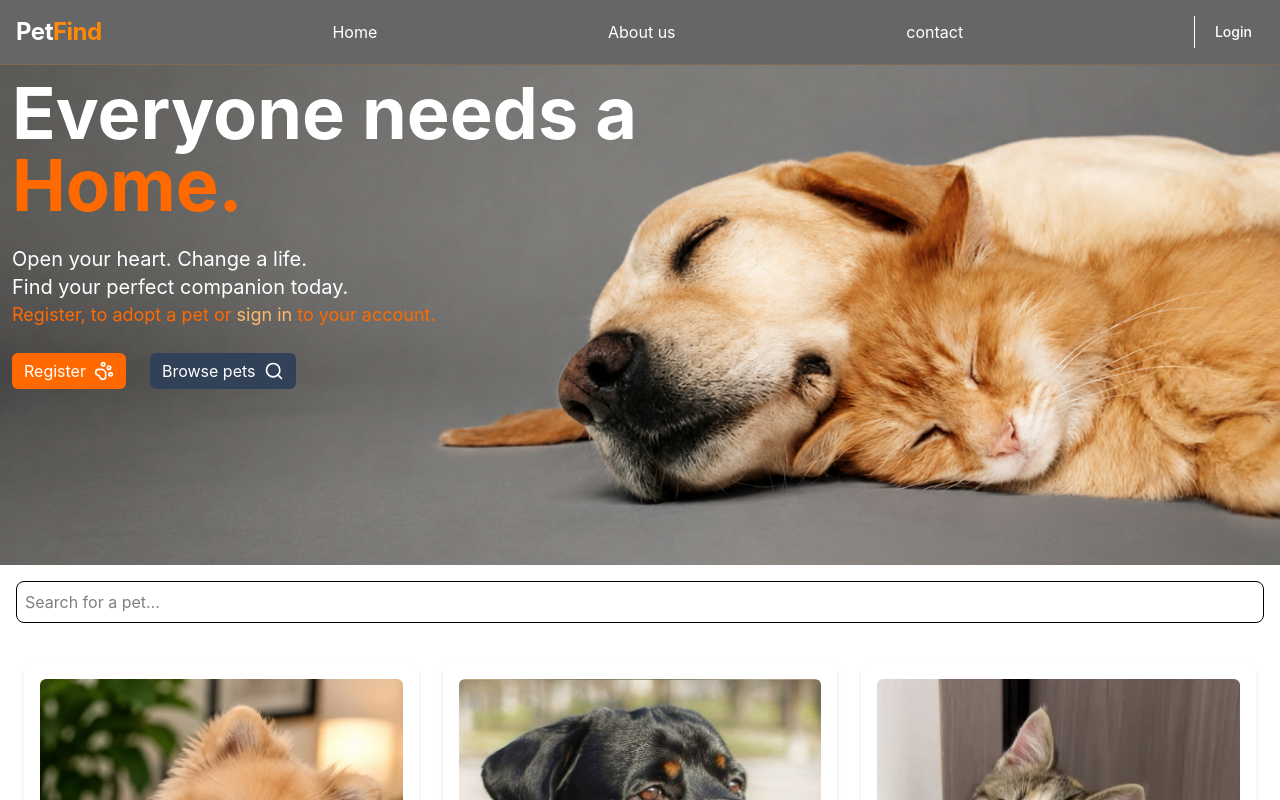
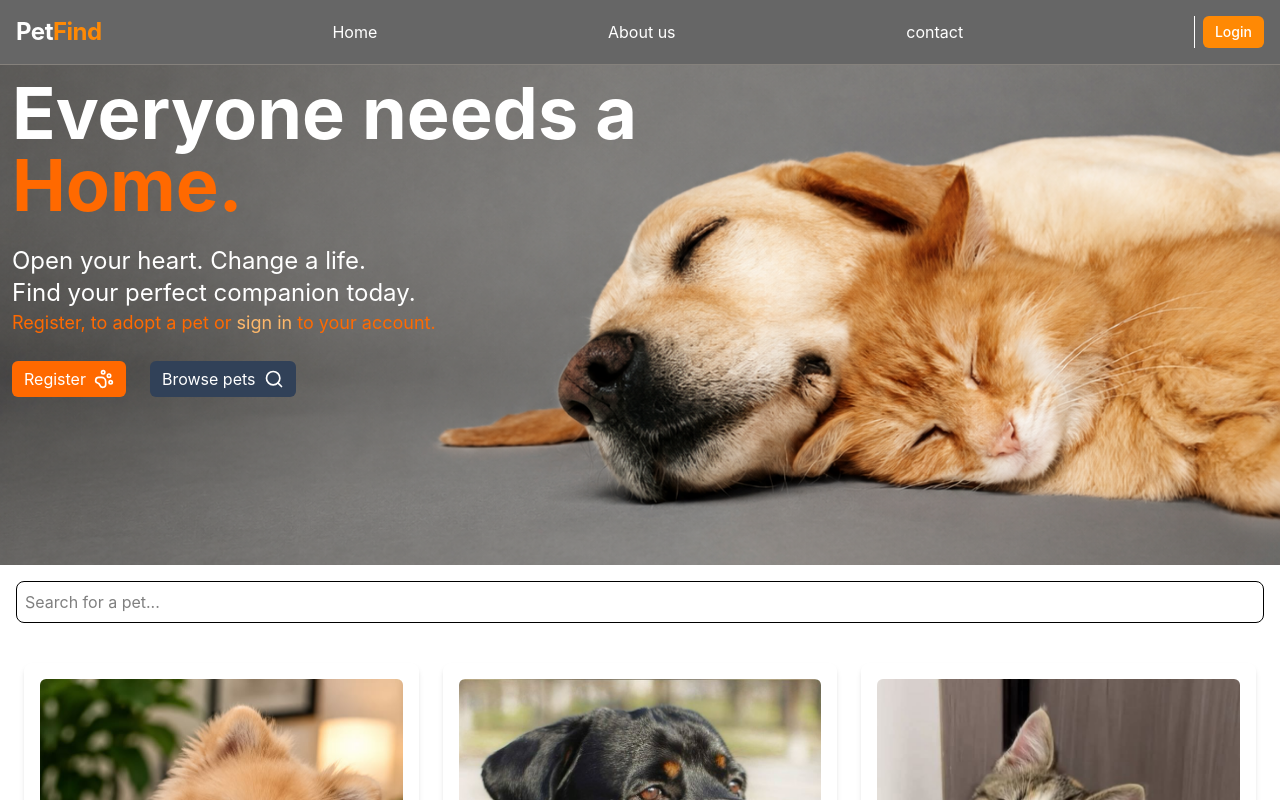
Before and after one commit to group-1-collaboration/Pet-Find, a React (Vite) app: page / in a window 1280 px wide. Shown: the top 800 px of the page. Built offline with nearby package versions, Linux system fonts and the light colour scheme.

Commit message:
feat: change bg on login button and increase text size in header section

```diff
--- a/src/components/Header.jsx
+++ b/src/components/Header.jsx
@@ -19,7 +19,7 @@ function Header() {
           </div>
 
          <div className='p-3'>
-          <p className='text-xl text-white'>Open your heart. Change a life. <p>Find your perfect companion today.</p></p>
+          <p className='text-2xl text-white'>Open your heart. Change a life. <p>Find your perfect companion today.</p></p>
           <p className='text-lg text-orange-500'>Register, to adopt a pet or <a href="#login" className='text-orange-300 '> sign in </a> to your account. </p>
          </div>
 
--- a/src/components/Navbar.jsx
+++ b/src/components/Navbar.jsx
@@ -3,7 +3,7 @@ import { Button } from "@base-ui/react"
 
 function Navbar() {
   return (
-<nav className="sticky top-0 z-50 w-full border-b border-orange-500/20 bg-black/80 backdrop-blur-md supports-[backdrop-filter]:bg-black/60 flex justify-between items-center p-4 text-white">
+<nav className="sticky top-0 z-50 w-full border-b border-orange-100/20 bg-black/80 backdrop-blur-md supports-[backdrop-filter]:bg-black/60 flex justify-between items-center p-4 text-white">
     {/* Clickable Brand Title navigating back home */}
       <div className="text-xl font-bold tracking-tight hover:opacity-90 transition-opacity">
         <Link to={'/'}>
@@ -32,7 +32,7 @@ function Navbar() {
 
           <div className="flex items-center gap-3 pl-2 border-l border-muted text-sm font-medium">
             <Link to={'/login'}>
-             <Button className="bg-primary text-primary-foreground px-3 py-1.5 rounded-md hover:opacity-90 transition-opacity">
+             <Button className="bg-orange-400 text-primary-foreground px-3 py-1.5 rounded-md hover:opacity-90 transition-opacity">
               Login
             </Button>
             </Link>
```
